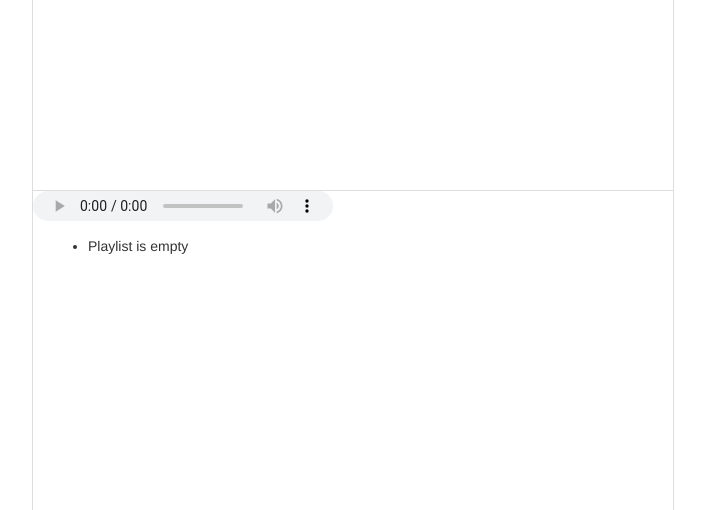
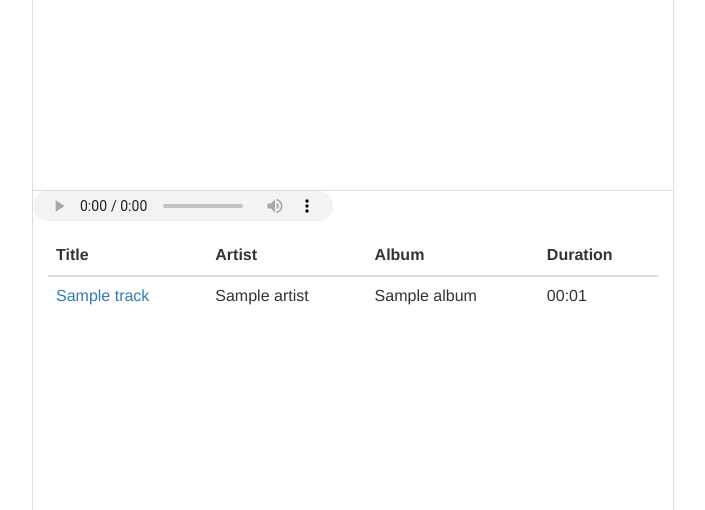
Before and after one commit to Menollo/menosic, a Django app: page / in a window 1280 px wide. Shown: the part 290-800 px from the top of the page, without its empty margins (287-992 px from the left). Run offline with Django 3.2, Linux system fonts and the light colour scheme; a user stored in the database is signed in; tables that the repository leaves empty hold one stand-in row (values such as "Sample post"); some libraries are stand-ins or nearby versions.

Commit message:
playlist improvements

```diff
--- a/menosic/menosic/templates/base.html
+++ b/menosic/menosic/templates/base.html
@@ -83,29 +83,39 @@ function play_selected() {
     player.pause();
     $('#player source#mp3').attr('src', $("#playlist .playing a").attr("mp3"));
     $('#player source#ogg').attr('src', $("#playlist .playing a").attr("ogg"));
+    $('#player').attr('playlist_id', $('#playlist .playing').attr('id'));
     player.load();
     player.play();
 }
 function play_next() {
     current = $('#playlist .playing');
-    if (current.get(0) != $('#playlist li:last').get(0)) {
-        current.next('li').addClass('playing');
+    if (current.get(0) != $('#playlist tr:last').get(0)) {
+        current.next('tr').addClass('playing');
         current.removeClass('playing');
         play_selected();
     }
 }
 
+function link_to_player() {
+    $('.playing').removeClass('playing');
+    $(this).parent('td').parent('tr').addClass('playing');
+    play_selected();
+    return false;
+}
 function link_to_playlist() {
     var href = $(this).attr('href');
     $.get(href, function(data) {
         $("#playlist").html(data);
-        play_selected();
-        $('#playlist a').click(function() {
-            $('.playing').removeClass('playing');
-            $(this).parent('li').addClass('playing');
+        if ($("#playlist .playing").length > 0) {
             play_selected();
-            return false;
-        });
+        } else {
+            var playing_id = $('#player').attr('playlist_id')
+            $('#playlist #'+playing_id).addClass('playing');
+            if($('#playlist .playing').length == 0) {
+                player.pause();
+            }
+        }
+        $('#playlist a').click(link_to_player);
     });
     return false;
 }
@@ -115,13 +125,14 @@ function link_to_content() {
     $.get(href, function(data) {
         $("#content").html(data);
         $('#content a').click(link_to_content);
-        $('#content a.play').unbind('click').click(link_to_playlist);
+        $('#content a.to_playlist').unbind('click').click(link_to_playlist);
     });
     return false;
 }
 
 $(document).ready(function() {
     $('#artists a').click(link_to_content);
+    $('#playlist a').click(link_to_player);
     $('#player').bind('ended', play_next);
 });
 
@@ -153,9 +164,7 @@ $(document).ready(function() {
                     Your browser does not support the audio tag!
                 </audio>
                 <div id="playlist" class="padding">
-                    <ul>
-                        <li>Playlist is empty</li>
-                    </ul>
+                    {% include 'music/playlist.html' %}
                 </div>
             </div>
         </div>
--- /dev/null
+++ b/menosic/music/helpers.py
@@ -0,0 +1,17 @@
+from music import models
+
+def player_for_user(user):
+    try:
+        player = models.Player.objects.get(user=user, type='B')
+    except models.Player.DoesNotExist:
+        player = models.Player(
+                user=user,
+                type='B'
+            )
+        playlist = models.Playlist(user=user)
+        playlist.save()
+
+        player.playlist = playlist
+        player.save()
+
+    return player
--- a/menosic/music/models.py
+++ b/menosic/music/models.py
@@ -85,8 +85,13 @@ class Track(models.Model):
         ordering = ['discnumber', 'tracknumber']
 
     @property
+    def artist(self):
+        return ", ".join([a.name for a in self.artists.all()])
+
+    @property
     def duration(self):
-        return str(datetime.timedelta(seconds=self.length))
+        duration = str(datetime.timedelta(seconds=self.length))
+        return duration[2:] if duration[0:2] == '0:' else duration
 
     @property
     def mimetype(self):
@@ -108,12 +113,41 @@ class Track(models.Model):
 
 class Playlist(models.Model):
     user = models.ForeignKey(User)
-    tracks = models.ManyToManyField(Track)
+    #tracks = models.ManyToManyField(Track, through='music.PlaylistTrack')
+
+    @property
+    def tracks(self):
+        return self.playlisttrack_set.all()
+
+    def empty(self):
+        self.playlisttrack_set.all().delete()
 
     def add_tracks(self, qs):
-        self.tracks.through.objects.bulk_create(
-                [self.tracks.through(playlist_id = self.id, track_id=track.id) for track in qs]
+        last = PlaylistTrack.objects.last()
+        last_sort = last.sort_order if last else 0
+
+        PlaylistTrack.objects.bulk_create(
+                [PlaylistTrack(playlist_id = self.id, track_id=track.id, sort_order=last_sort+counter) for counter, track in enumerate(qs, start=1)]
             )
+
+
+class PlaylistTrack(models.Model):
+    playlist = models.ForeignKey(Playlist)
+    track = models.ForeignKey(Track)
+    sort_order = models.IntegerField()
+
+    class Meta:
+        ordering = ['sort_order']
+
+    @property
+    def identifier(self):
+        return "%s_%s" % (self.id, self.track_id)
+
+    def safe(self, *args, **kwargs):
+        if not self.sort_order:
+            last = PlaylistTrack.objects.last()
+            self.sort_order = last.sort_order + 1 if last else 1
+        super(PlaylistTrack, self).savew(*args, **kwargs)
 
 
 class Player(models.Model):
--- /dev/null
+++ b/menosic/music/processors.py
@@ -0,0 +1,5 @@
+from music import helpers
+
+def playlist(request):
+    playlist = helpers.player_for_user(request.user).playlist if request.user.is_authenticated() else []
+    return {'playlist': playlist}
--- a/menosic/music/templates/music/album_detail.html
+++ b/menosic/music/templates/music/album_detail.html
@@ -1,6 +1,7 @@
 <a href="{{ album.artists.all.0.get_absolute_url }}">{{ album.artists.all.0.name }}</a> / {{ album.title }}
 
 <h1>{{ album.title }}</h1>
+<p><a class="to_playlist" href="{% url 'add_album' album.id %}">+ add to playlist</a></p>
 <ul>
 {% for track in album.track_set.all %}
     {% ifchanged %}
@@ -8,7 +9,7 @@
         <h2>Disc {{ track.discnumber }}</h2>
         <ul>
     {% endifchanged %}
-    <li><a class="play" href="{% url 'play_album_track' track.id %}">{{ track.tracknumber }} - {{ track.title }} ({{ track.duration }})</a></li>
+    <li><a class="to_playlist" href="{% url 'play_album_track' track.id %}">{{ track.tracknumber }} - {{ track.title }} ({{ track.duration }})</a></li>
 {% empty %}
     <li>No tracks for {{ album.name }}.</li>
 {% endfor %}
--- a/menosic/music/templates/music/playlist.html
+++ b/menosic/music/templates/music/playlist.html
@@ -1,5 +1,20 @@
-<ul>
-{% for t in playlist.tracks.all %}
-    <li {% if t.id == current.id %}class="playing"{% endif %}><a mp3="{{ t.get_mp3_url }}" ogg="{{ t.get_ogg_url }}">{{ t.title }}</a></li>
+<table class="table table-hover">
+<thead>
+    <tr>
+        <th>Title</th>
+        <th>Artist</th>
+        <th>Album</th>
+        <th>Duration</th>
+    </tr>
+</thead>
+<tbody>
+{% for pt in playlist.tracks %}
+    <tr id="{{ pt.identifier }}" {% if pt.track.id == current.id %}class="playing"{% endif %}>
+        <td><a mp3="{{ pt.track.get_mp3_url }}" ogg="{{ pt.track.get_ogg_url }}">{{ pt.track.title }}</a></td>
+        <td>{{ pt.track.artist }}</td>
+        <td>{{ pt.track.album.title }}</td>
+        <td>{{ pt.track.duration }}</td>
+    </tr>
 {% endfor %}
-</ul>
+</tbody>
+</table>
--- a/menosic/music/urls.py
+++ b/menosic/music/urls.py
@@ -13,6 +13,7 @@ urlpatterns = patterns('',
     url(r'^track/(?P<pk>\d+)/$', views.TrackDetailView.as_view(), name='track_detail'),
 
     url(r'^play_album_track/(?P<pk>\d+)/$', views.PlayAlbumTrack.as_view(), name='play_album_track'),
+    url(r'^add_album/(?P<pk>\d+)/$', views.AddAlbumToPlaylist.as_view(), name='add_album'),
     url(r'^external/(?P<pk>\d+)/$', views.PlayerJSON.as_view(), name='external'),
 
     url(r'^file/(?P<pk>\d+)/$', views.TrackView.as_view(), name='track'),
--- a/menosic/music/views.py
+++ b/menosic/music/views.py
@@ -10,6 +10,7 @@ from django.http import HttpResponse, StreamingHttpResponse
 from django.conf import settings
 
 from music import models
+from music import helpers
 
 # browse views
 class ArtistListView(ListView):
@@ -27,26 +28,13 @@ class TrackDetailView(DetailView):
 
 # playlist view
 class PlayerMixin(object):
-    def get_player(self):
-        try:
-            player = models.Player.objects.get(user=self.request.user, type='B')
-        except models.Player.DoesNotExist:
-            player = models.Player(
-                    user=self.request.user,
-                    type='B'
-                )
-            playlist = models.Playlist(user=self.request.user)
-            playlist.save()
+    template_name = 'music/playlist.html'
 
-            player.playlist = playlist
-            player.save()
-
-        self.player = player
-        return player
 
     def get_context_data(self, **kwargs):
+        player = helpers.player_for_user(self.request.user)
         context_data = {
-            'playlist': self.update_playlist(self.get_player().playlist),
+            'playlist': self.update_playlist(player.playlist),
             'current': self.get_current_track(),
         }
         context_data.update(kwargs)
@@ -61,10 +49,9 @@ class PlayerMixin(object):
 
 class PlayAlbumTrack(PlayerMixin, DetailView):
     model = models.Track
-    template_name = 'music/playlist.html'
 
     def update_playlist(self, playlist):
-        playlist.tracks.clear()
+        playlist.empty()
         playlist.add_tracks(self.object.album.track_set.all())
         playlist.save()
 
@@ -72,6 +59,13 @@ class PlayAlbumTrack(PlayerMixin, DetailView):
 
     def get_current_track(self):
         return self.object
+
+class AddAlbumToPlaylist(PlayerMixin, DetailView):
+    model = models.Album
+
+    def update_playlist(self, playlist):
+        playlist.add_tracks(self.object.track_set.all())
+        return playlist
 
 class JSONResponseMixin(object):
     def render_to_response(self, context):
@@ -83,13 +77,16 @@ class PlayerJSON(JSONResponseMixin, BaseDetailView):
     def get_context_data(self, **kwargs):
         playlist = self.get_object().playlist
         tracks = [{
-            'id': pt.id,
+            'id': pt.identifier,
+            'sort': pt.sort_order,
             'mp3': pt.track.get_mp3_url(),
             'ogg': pt.track.get_ogg_url(),
             'length': pt.track.length,
-            'title': pt.track.title
+            'title': pt.track.title,
+            'album': pt.track.album.title,
+            'artist': pt.track.artist
             #} for track in self.get_object().playlist.tracks.all()]
-            } for pt in playlist.tracks.through.objects.filter(playlist=playlist).order_by('id')]
+            } for pt in playlist.tracks]
         context_data = {
             'playlist': tracks,
         }
```
Also changed, not shown: menosic/menosic/settings.py (+12 -1 lines).
